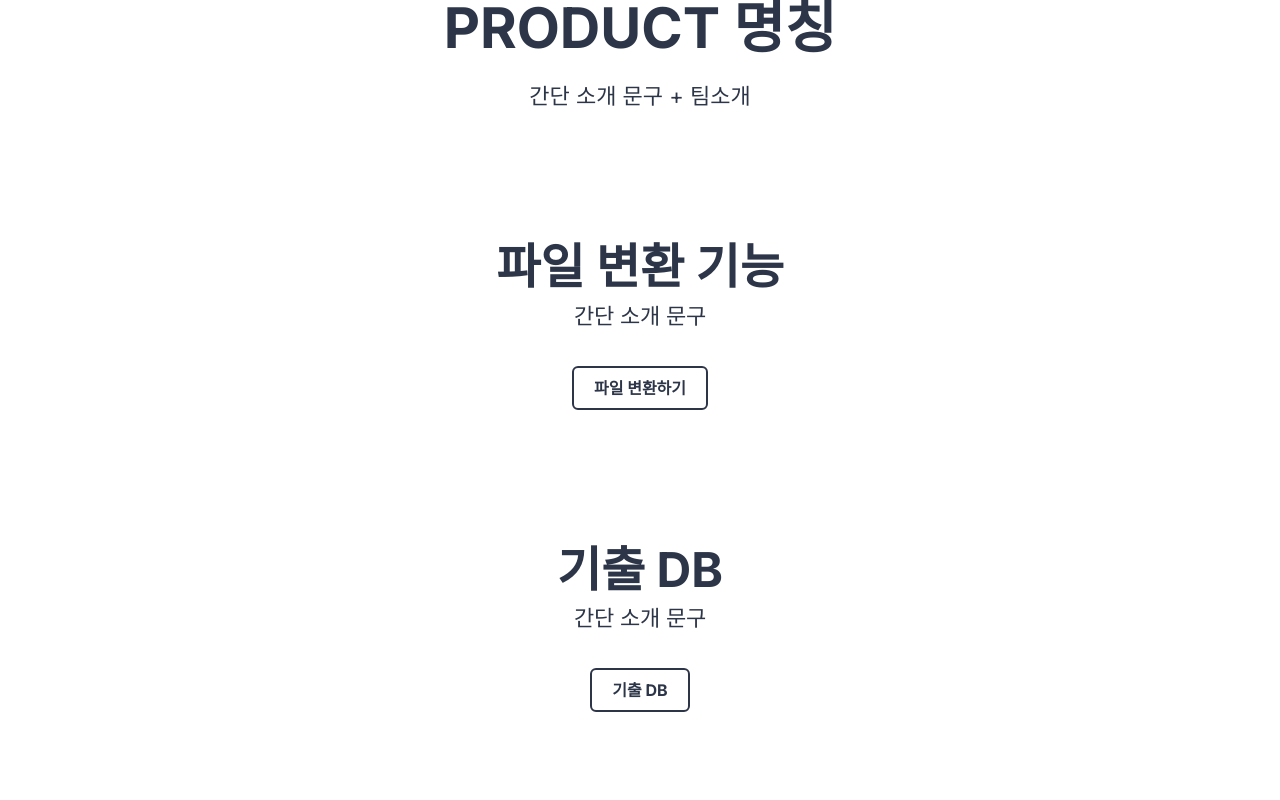
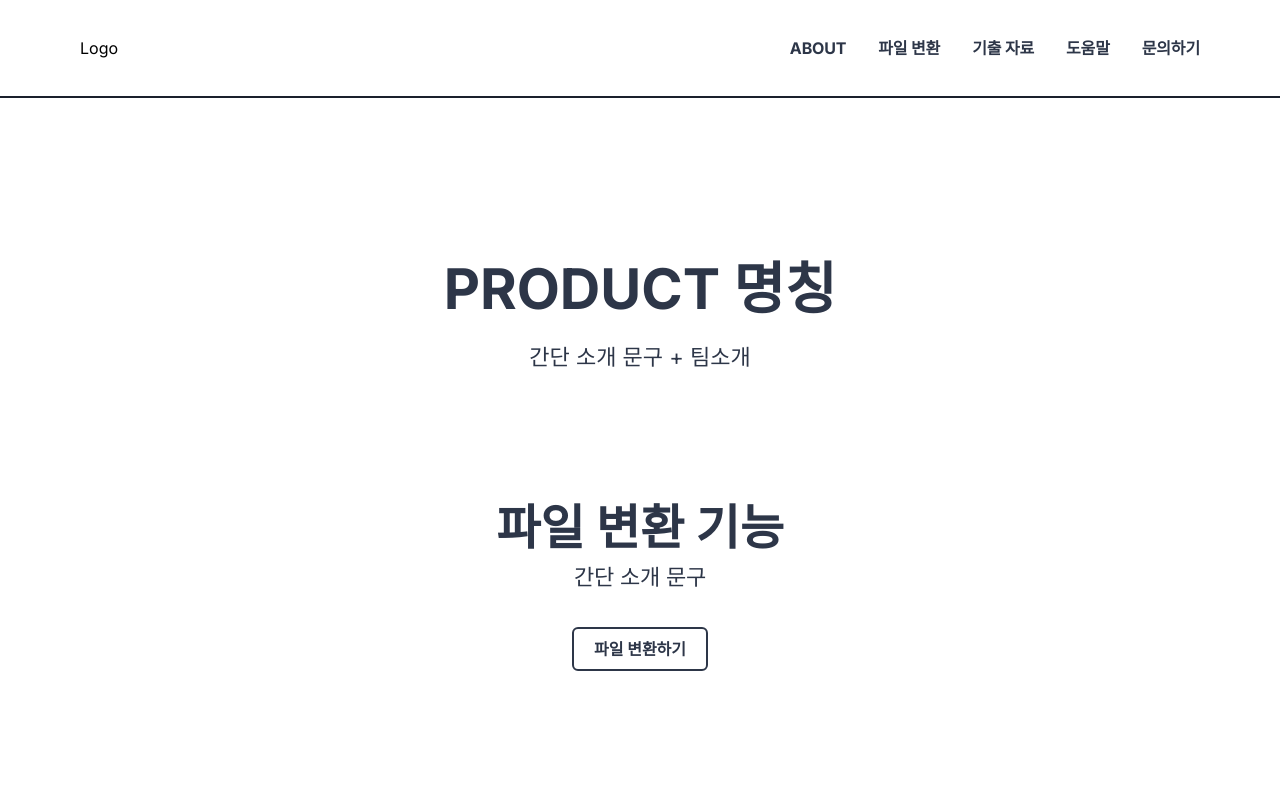
Before and after one commit to boonddiga00/sk-sunny, a Next.js app: page / in a window 1280 px wide. Shown: the top 800 px of the page. Built offline with nearby package versions, Linux system fonts and the light colour scheme.

Commit message:
Navigation Bar

```diff
--- a/app/layout.tsx
+++ b/app/layout.tsx
@@ -1,3 +1,4 @@
+import Nav from "@/components/Nav";
 import GlobalStyle from "@/lib/globalstyle";
 import StyledComponentsRegistry from "@/lib/registry";
 import { Inter } from "next/font/google";
@@ -16,9 +17,12 @@ export default function RootLayout({
 }) {
   return (
     <StyledComponentsRegistry>
-      <GlobalStyle />
       <html lang="ko">
-        <body className={inter.className}>{children}</body>
+        <GlobalStyle />
+        <body className={inter.className}>
+          <Nav />
+          {children}
+        </body>
       </html>
     </StyledComponentsRegistry>
   );
--- a/app/page.tsx
+++ b/app/page.tsx
@@ -3,6 +3,7 @@
 import { styled } from "styled-components";
 
 const TitleSection = styled.section`
+  margin-top: 163px;
   display: flex;
   flex-direction: column;
   align-items: center;
--- /dev/null
+++ b/components/Nav.tsx
@@ -0,0 +1,48 @@
+"use client";
+
+import { styled } from "styled-components";
+
+const HeaderContainer = styled.header`
+  display: flex;
+  justify-content: space-between;
+  padding: 24px 80px;
+  align-items: center;
+  border-bottom: 2px solid #1a202c;
+`;
+const NavContainer = styled.nav`
+  display: flex;
+  list-style: none;
+  justify-content: flex-end;
+  align-items: center;
+  padding: 0px;
+  gap: 32px;
+  width: 617px;
+  height: 48px;
+`;
+
+const NavButton = styled.li`
+  font-family: "Inter";
+  font-size: 16px;
+  font-weight: 700;
+  line-height: 24px;
+  text-align: center;
+  letter-spacing: -0.01em;
+  font-feature-settings: "calt" off;
+  color: #2d3648;
+  cursor: pointer;
+`;
+
+export default function Nav() {
+  return (
+    <HeaderContainer>
+      <div>Logo</div>
+      <NavContainer>
+        <NavButton>ABOUT</NavButton>
+        <NavButton>파일 변환</NavButton>
+        <NavButton>기출 자료</NavButton>
+        <NavButton>도움말</NavButton>
+        <NavButton>문의하기</NavButton>
+      </NavContainer>
+    </HeaderContainer>
+  );
+}
```
